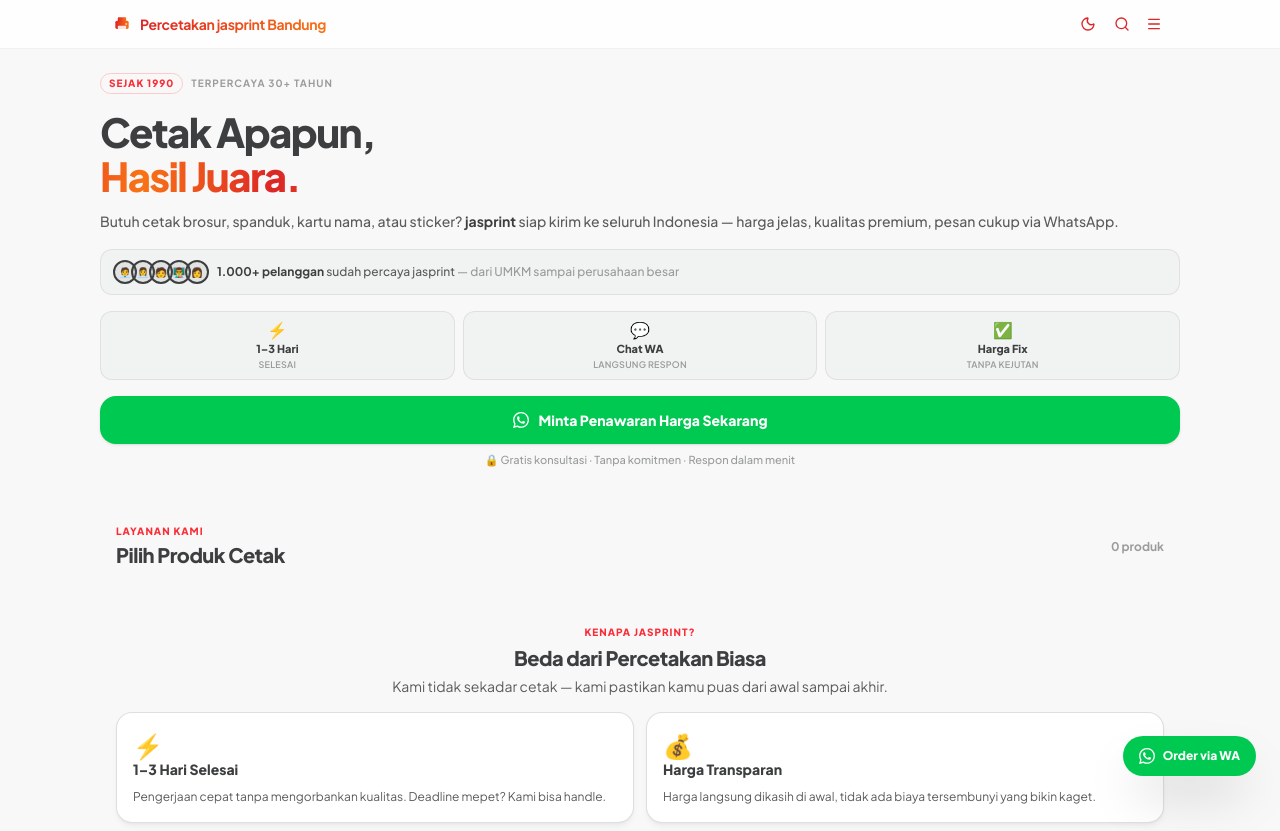
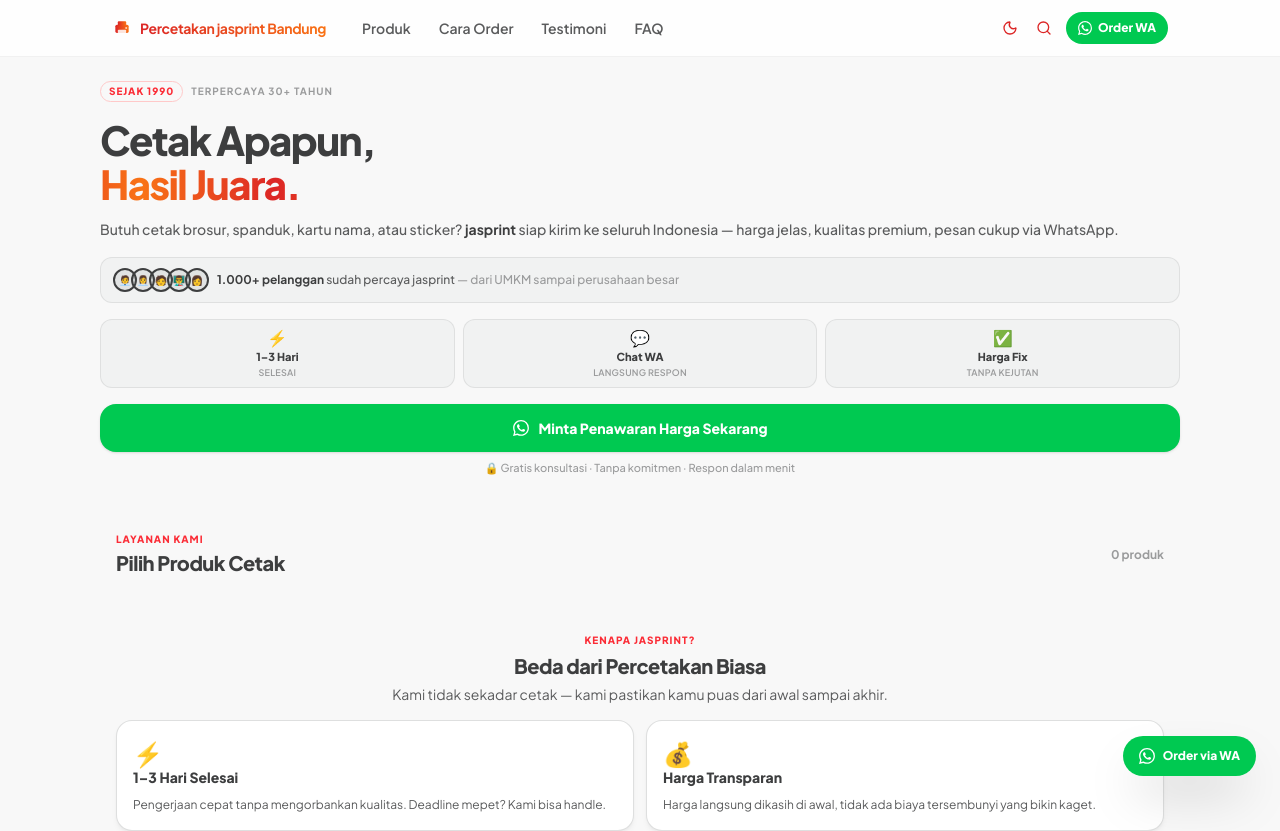
Before and after one commit to kamsvomit/jasprint, a Next.js app: page / in a window 1280 px wide. Shown: the top 831 px of the page. Built offline with nearby package versions, Linux system fonts and the light colour scheme.

Commit message:
feat(header): Refactor header component
Clean up header component by removing unused state and event handlers, and by defining styles as constants.

```diff
--- a/src/components/Header.tsx
+++ b/src/components/Header.tsx
@@ -17,23 +17,20 @@
 }
 
 const navLinks = [
-  { label: 'Produk',      href: '#produk' },
-  { label: 'Cara Order',  href: '#cara-order' },
-  { label: 'Testimoni',   href: '#testimoni' },
-  { label: 'FAQ',         href: '#faq' },
+  { label: 'Produk',     href: '#produk' },
+  { label: 'Cara Order', href: '#cara-order' },
+  { label: 'Testimoni',  href: '#testimoni' },
+  { label: 'FAQ',        href: '#faq' },
 ];
 
 const WA_NUMBER = '628123456789';
 const WA_MSG = encodeURIComponent('Halo jasprint! Saya mau konsultasi cetak nih 🙏');
+const ICON_STYLE = { color: '#dc2626', stroke: 'currentColor' };
 
 export default function Header({ onSearch, searchQuery, theme, toggleTheme }: HeaderProps) {
   const [isSearchOpen, setIsSearchOpen] = useState(false);
   const [isMenuOpen, setIsMenuOpen] = useState(false);
   const inputRef = useRef<HTMLInputElement>(null);
-
-  const handleSearchChange = (e: React.ChangeEvent<HTMLInputElement>) => {
-    onSearch(e.target.value);
-  };
 
   useEffect(() => {
     if (searchQuery && !isSearchOpen) setIsSearchOpen(true);
@@ -57,7 +54,6 @@
     return () => document.removeEventListener('click', handleClickOutside);
   }, [isSearchOpen, searchQuery, onSearch]);
 
-  // Close menu on scroll
   useEffect(() => {
     const onScroll = () => { if (isMenuOpen) setIsMenuOpen(false); };
     window.addEventListener('scroll', onScroll, { passive: true });
@@ -73,15 +69,12 @@
 
   return (
     <header className="sticky top-0 z-[100] header-apple">
-      {/* ── Main bar ── */}
-      <div className="w-full max-w-6xl mx-auto px-4 sm:px-8 lg:px-12 h-12 flex items-center justify-between">
+      <div className="w-full max-w-6xl mx-auto px-4 sm:px-8 lg:px-12 h-14 flex items-center justify-between gap-6">
+
+        {/* Hidden SVG defs for gradient */}
         <svg width="0" height="0" style={{ position: 'absolute' }}>
           <defs>
             <linearGradient id="brand-grad" x1="0%" y1="0%" x2="100%" y2="0%">
-              <stop offset="0%" stopColor="#dc2626" />
-              <stop offset="100%" stopColor="#f97316" />
-            </linearGradient>
-            <linearGradient id="hgrad" x1="0%" y1="0%" x2="100%" y2="0%">
               <stop offset="0%" stopColor="#dc2626" />
               <stop offset="100%" stopColor="#f97316" />
             </linearGradient>
@@ -89,25 +82,39 @@
         </svg>
 
         {/* Logo */}
-        <div className="flex items-center gap-2 cursor-pointer" onClick={() => window.location.href = '/'}>
+        <div className="flex items-center gap-2 cursor-pointer flex-shrink-0" onClick={() => window.location.href = '/'}>
           <svg className="w-5 h-5 flex-shrink-0" viewBox="0 0 24 24" fill="none">
             <rect x="4" y="8" width="16" height="10" rx="2" fill="url(#brand-grad)"/>
             <rect x="7" y="4" width="10" height="5" rx="1" fill="url(#brand-grad)"/>
             <rect x="7" y="14" width="10" height="5" rx="1" fill="white" opacity="0.85"/>
             <circle cx="17" cy="12" r="1.2" fill="white" opacity="0.7"/>
           </svg>
-          <h1 className="text-sm font-bold tracking-tight" style={{ background: 'linear-gradient(90deg,#dc2626,#f97316)', WebkitBackgroundClip: 'text', WebkitTextFillColor: 'transparent', backgroundClip: 'text' }}>
+          <h1 className="text-sm font-bold tracking-tight whitespace-nowrap" style={{ background: 'linear-gradient(90deg,#dc2626,#f97316)', WebkitBackgroundClip: 'text', WebkitTextFillColor: 'transparent', backgroundClip: 'text' }}>
             Percetakan jasprint Bandung
           </h1>
         </div>
 
-        {/* Right icons */}
-        <div className="flex items-center gap-1">
-          {/* Theme */}
-          <button onClick={toggleTheme} className="p-1.5 hover:bg-arsenic/5 rounded-md transition-colors" title="Ganti Tema">
+        {/* Desktop nav — hidden on mobile */}
+        <nav className="hidden md:flex items-center gap-1 flex-1">
+          {navLinks.map(link => (
+            <button
+              key={link.href}
+              onClick={() => scrollTo(link.href)}
+              className="px-3 py-1.5 text-sm font-semibold text-secondary hover:text-primary rounded-lg hover:bg-arsenic/5 transition-colors whitespace-nowrap"
+            >
+              {link.label}
+            </button>
+          ))}
+        </nav>
+
+        {/* Right side */}
+        <div className="flex items-center gap-1 flex-shrink-0">
+
+          {/* Theme toggle */}
+          <button onClick={toggleTheme} className="p-1.5 hover:bg-arsenic/5 rounded-md transition-colors">
             {theme === 'dark'
-              ? <Sun className="w-4 h-4" style={{color:"#dc2626", stroke:"currentColor"}} />
-              : <Moon className="w-4 h-4" style={{color:"#dc2626", stroke:"currentColor"}} />
+              ? <Sun className="w-4 h-4" style={ICON_STYLE} />
+              : <Moon className="w-4 h-4" style={ICON_STYLE} />
             }
           </button>
 
@@ -117,7 +124,7 @@
               ref={inputRef}
               type="text"
               value={searchQuery}
-              onChange={handleSearchChange}
+              onChange={e => onSearch(e.target.value)}
               placeholder="Cari produk..."
               className={cn(
                 "h-7 bg-transparent border border-arsenic/15 rounded-md text-[11px] font-medium text-arsenic placeholder:text-arsenic focus:outline-none transition-all duration-300",
@@ -125,32 +132,42 @@
               )}
             />
             <button
-              onClick={() => { if (isSearchOpen) { setIsSearchOpen(false); onSearch(''); } else { setIsSearchOpen(true); } }}
+              onClick={() => { if (isSearchOpen) { setIsSearchOpen(false); onSearch(''); } else setIsSearchOpen(true); }}
               className="p-1.5 hover:bg-arsenic/5 rounded-md transition-colors"
             >
-              <Search className="w-4 h-4" style={{color:"#dc2626", stroke:"currentColor"}} />
+              <Search className="w-4 h-4" style={ICON_STYLE} />
             </button>
           </div>
 
-          {/* Hamburger */}
+          {/* Desktop WA button */}
+          <a
+            href={`https://wa.me/${WA_NUMBER}?text=${WA_MSG}`}
+            target="_blank"
+            rel="noopener noreferrer"
+            className="hidden md:flex items-center gap-1.5 bg-green-500 hover:bg-green-600 text-white font-black text-xs py-2 px-3 rounded-full transition-colors ml-1"
+          >
+            <svg className="w-3.5 h-3.5 flex-shrink-0" fill="currentColor" viewBox="0 0 24 24"><path d="M17.472 14.382c-.297-.149-1.758-.867-2.03-.967-.273-.099-.471-.148-.67.15-.197.297-.767.966-.94 1.164-.173.199-.347.223-.644.075-.297-.15-1.255-.463-2.39-1.475-.883-.788-1.48-1.761-1.653-2.059-.173-.297-.018-.458.13-.606.134-.133.298-.347.446-.52.149-.174.198-.298.298-.497.099-.198.05-.371-.025-.52-.075-.149-.669-1.612-.916-2.207-.242-.579-.487-.5-.669-.51-.173-.008-.371-.01-.57-.01-.198 0-.52.074-.792.372-.272.297-1.04 1.016-1.04 2.479 0 1.462 1.065 2.875 1.213 3.074.149.198 2.096 3.2 5.077 4.487.709.306 1.262.489 1.694.625.712.227 1.36.195 1.871.118.571-.085 1.758-.719 2.006-1.413.248-.694.248-1.289.173-1.413-.074-.124-.272-.198-.57-.347m-5.421 7.403h-.004a9.87 9.87 0 01-5.031-1.378l-.361-.214-3.741.982.998-3.648-.235-.374a9.86 9.86 0 01-1.51-5.26c.001-5.45 4.436-9.884 9.888-9.884 2.64 0 5.122 1.03 6.988 2.898a9.825 9.825 0 012.893 6.994c-.003 5.45-4.437 9.884-9.885 9.884m8.413-18.297A11.815 11.815 0 0012.05 0C5.495 0 .16 5.335.157 11.892c0 2.096.547 4.142 1.588 5.945L.057 24l6.305-1.654a11.882 11.882 0 005.683 1.448h.005c6.554 0 11.89-5.335 11.893-11.893a11.821 11.821 0 00-3.48-8.413z"/></svg>
+            Order WA
+          </a>
+
+          {/* Hamburger — mobile only */}
           <button
             onClick={() => setIsMenuOpen(v => !v)}
-            className="p-1.5 hover:bg-arsenic/5 rounded-md transition-colors"
-
+            className="md:hidden p-1.5 hover:bg-arsenic/5 rounded-md transition-colors"
           >
             {isMenuOpen
-              ? <X className="w-4 h-4" style={{color:"#dc2626", stroke:"currentColor"}} />
-              : <Menu className="w-4 h-4" style={{color:"#dc2626", stroke:"currentColor"}} />
+              ? <X className="w-4 h-4" style={ICON_STYLE} />
+              : <Menu className="w-4 h-4" style={ICON_STYLE} />
             }
           </button>
         </div>
       </div>
 
-      {/* ── Dropdown menu ── */}
+      {/* Mobile dropdown — only on small screens */}
       {isMenuOpen && (
-        <div className="absolute top-12 right-0 w-56 header-apple border-t border-arsenic/10 shadow-xl rounded-bl-2xl overflow-hidden">
+        <div className="md:hidden absolute top-14 right-0 w-56 header-apple border-t border-arsenic/10 shadow-xl rounded-bl-2xl overflow-hidden">
           <nav className="py-2">
-            {navLinks.map((link) => (
+            {navLinks.map(link => (
               <button
                 key={link.href}
                 onClick={() => scrollTo(link.href)}
```
